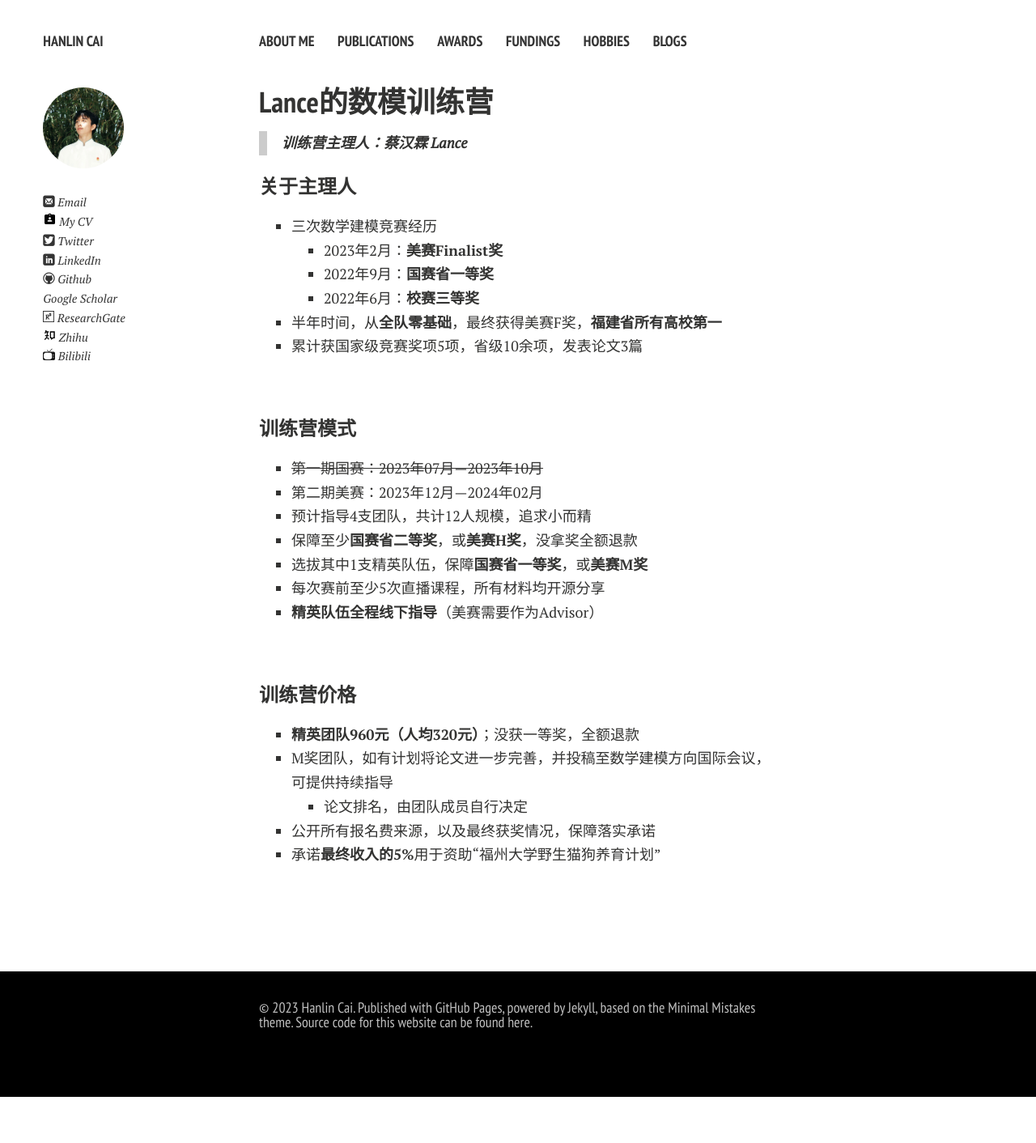
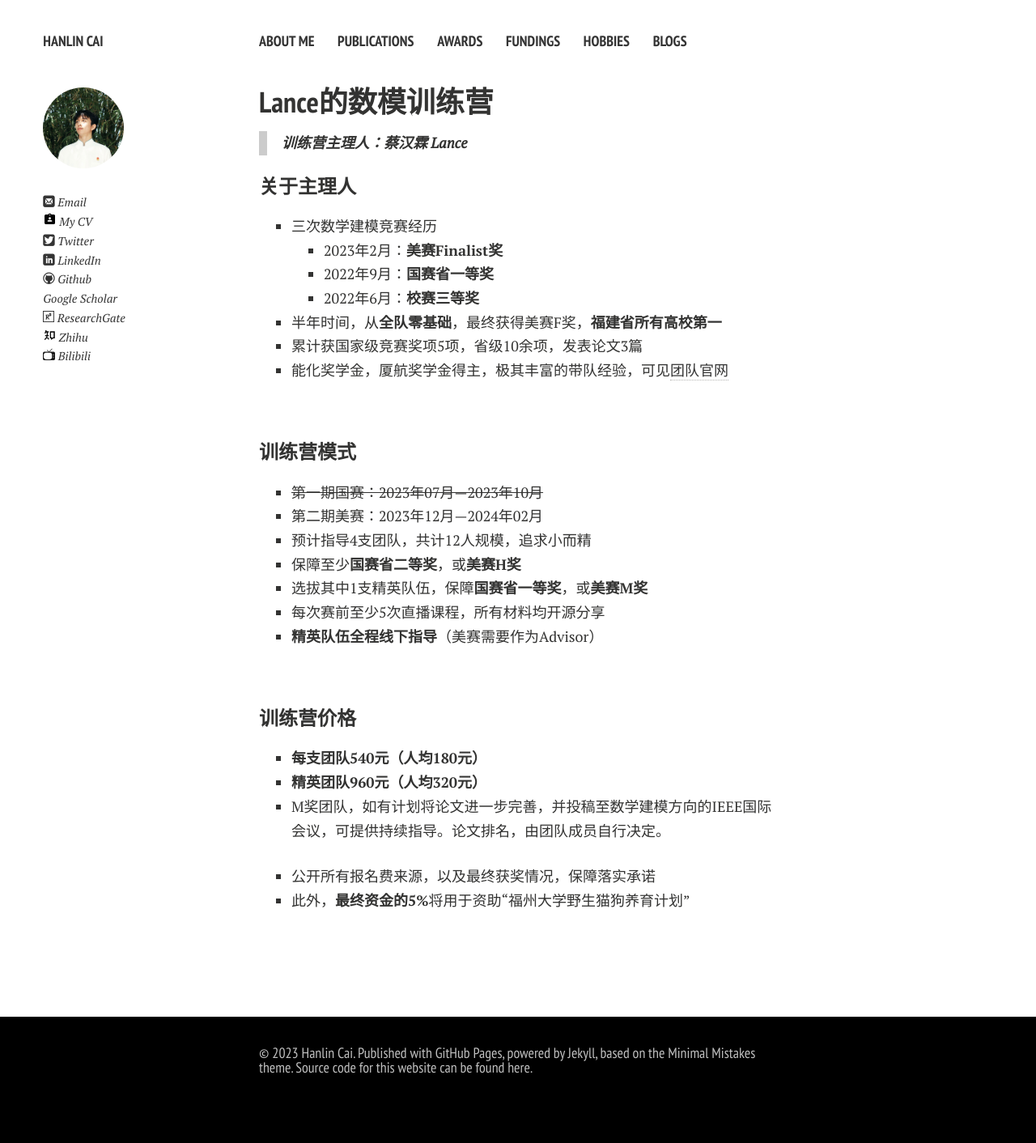
Before and after one commit to GuangLun2000/GuangLun2000.github.io, a Jekyll site: the page built from blogs/modeling.md, in a window 1280 px wide. Shown: the whole page at 81% size. Built offline with Jekyll 4.4.1, drawn with Linux system fonts in a browser that asks for light colours; nearby versions of some CDN libraries; comment, search, counter and statistics services are not loaded; a style sheet for code colours, icons or effects is not loaded; before the commit the page ends 1355 px from its top, so only the background shows below that.

Commit message:
Update modeling.md

```diff
--- a/blogs/modeling.md
+++ b/blogs/modeling.md
@@ -16,6 +16,7 @@ title: Lance Club
     - 2022年6月：**校赛三等奖**
 - 半年时间，从**全队零基础**，最终获得美赛F奖，**福建省所有高校第一**
 - 累计获国家级竞赛奖项5项，省级10余项，发表论文3篇
+- 能化奖学金，厦航奖学金得主，极其丰富的带队经验，可见[团队官网](https://fzuiot.site/)
 
 <br>
 
@@ -24,7 +25,7 @@ title: Lance Club
 - ~~第一期国赛：2023年07月—2023年10月~~
 - 第二期美赛：2023年12月—2024年02月
 - 预计指导4支团队，共计12人规模，追求小而精
-- 保障至少**国赛省二等奖**，或**美赛H奖**，没拿奖全额退款
+- 保障至少**国赛省二等奖**，或**美赛H奖**
 - 选拔其中1支精英队伍，保障**国赛省一等奖**，或**美赛M奖**
 - 每次赛前至少5次直播课程，所有材料均开源分享
 - **精英队伍全程线下指导**（美赛需要作为Advisor）
@@ -33,11 +34,11 @@ title: Lance Club
 
 ### 训练营价格
 
-- **精英团队960元（人均320元）**；没获一等奖，全额退款
-- M奖团队，如有计划将论文进一步完善，并投稿至数学建模方向国际会议，可提供持续指导
-  - 论文排名，由团队成员自行决定
+- **每支团队540元（人均180元）**
+- **精英团队960元（人均320元）**
+- M奖团队，如有计划将论文进一步完善，并投稿至数学建模方向的IEEE国际会议，可提供持续指导。论文排名，由团队成员自行决定。
 
 - 公开所有报名费来源，以及最终获奖情况，保障落实承诺
-- 承诺**最终收入的5%**用于资助“福州大学野生猫狗养育计划”
+- 此外，**最终资金的5%**将用于资助“福州大学野生猫狗养育计划”
 
 <br>
```
